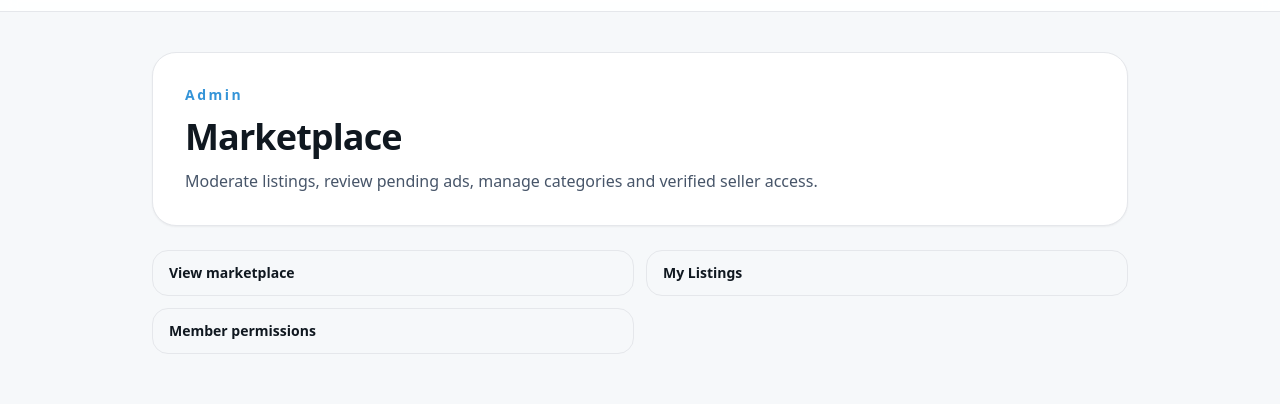
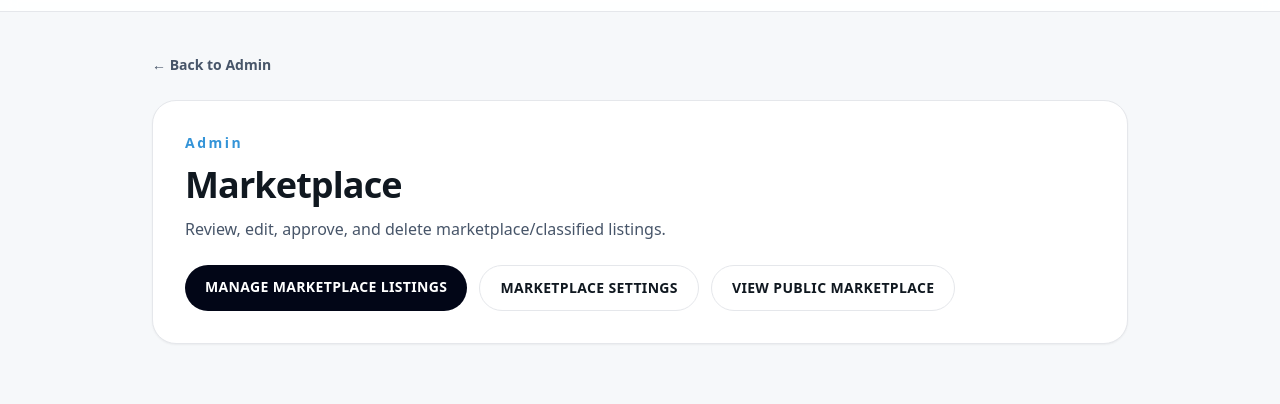
Before and after one commit to gumbootpresshg/hgn, a Next.js app: page /admin/marketplace in a window 1280 px wide. Shown: the part 243-647 px from the top of the page. Built offline with nearby package versions, Linux system fonts and the light colour scheme; no server answers; the database is empty.

Commit message:
Point admin marketplace to classifieds manager

```diff
--- a/src/app/admin/marketplace/page.tsx
+++ b/src/app/admin/marketplace/page.tsx
@@ -1,15 +1,41 @@
 import Link from "next/link"
 
-export default function Page() {
+export default function AdminMarketplacePage() {
   return (
     <main className="mx-auto max-w-5xl space-y-6 px-6 py-10">
+      <Link href="/admin" className="text-sm font-semibold text-slate-600">
+        ← Back to Admin
+      </Link>
+
       <section className="rounded-3xl border bg-white p-8 shadow-sm">
         <p className="text-sm font-semibold tracking-[0.18em] text-hgnBlue">Admin</p>
         <h1 className="mt-3 text-4xl font-black tracking-tight">Marketplace</h1>
-        <p className="mt-3 text-slate-600">Moderate listings, review pending ads, manage categories and verified seller access.</p>
-      </section>
-      <section className="grid gap-3 md:grid-cols-2">
-        <Link href="/marketplace" className="rounded-2xl border px-4 py-3 text-sm font-bold hover:border-hgnBlue">View marketplace</Link><Link href="/marketplace/my-listings" className="rounded-2xl border px-4 py-3 text-sm font-bold hover:border-hgnBlue">My Listings</Link><Link href="/admin/members" className="rounded-2xl border px-4 py-3 text-sm font-bold hover:border-hgnBlue">Member permissions</Link>
+        <p className="mt-3 text-slate-600">
+          Review, edit, approve, and delete marketplace/classified listings.
+        </p>
+
+        <div className="mt-6 flex flex-wrap gap-3">
+          <Link
+            href="/admin/classifieds"
+            className="rounded-full bg-slate-950 px-5 py-3 text-sm font-black uppercase tracking-wide text-white"
+          >
+            Manage Marketplace Listings
+          </Link>
+
+          <Link
+            href="/admin/classifieds/settings"
+            className="rounded-full border px-5 py-3 text-sm font-black uppercase tracking-wide"
+          >
+            Marketplace Settings
+          </Link>
+
+          <Link
+            href="/marketplace"
+            className="rounded-full border px-5 py-3 text-sm font-black uppercase tracking-wide"
+          >
+            View Public Marketplace
+          </Link>
+        </div>
       </section>
     </main>
   )
```
